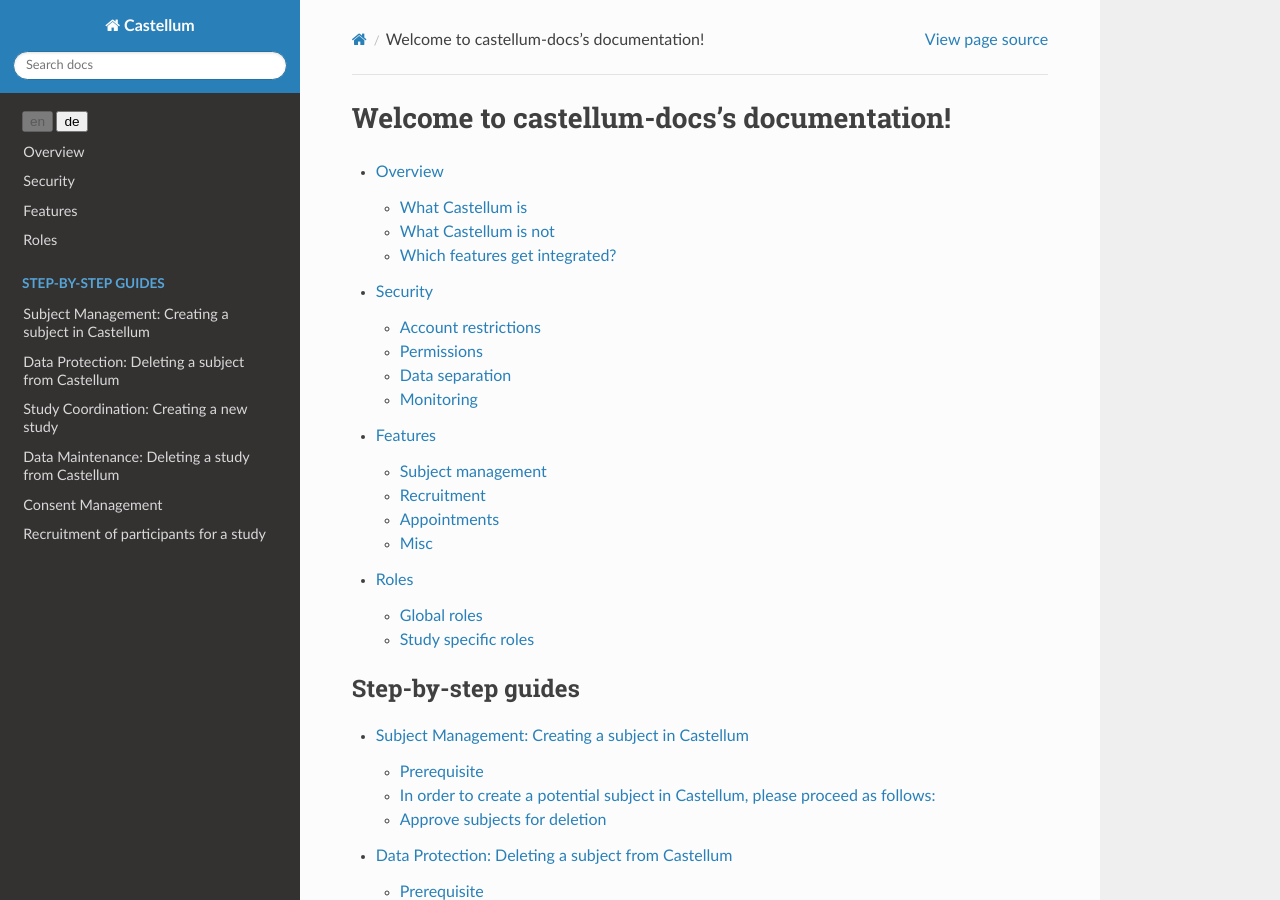
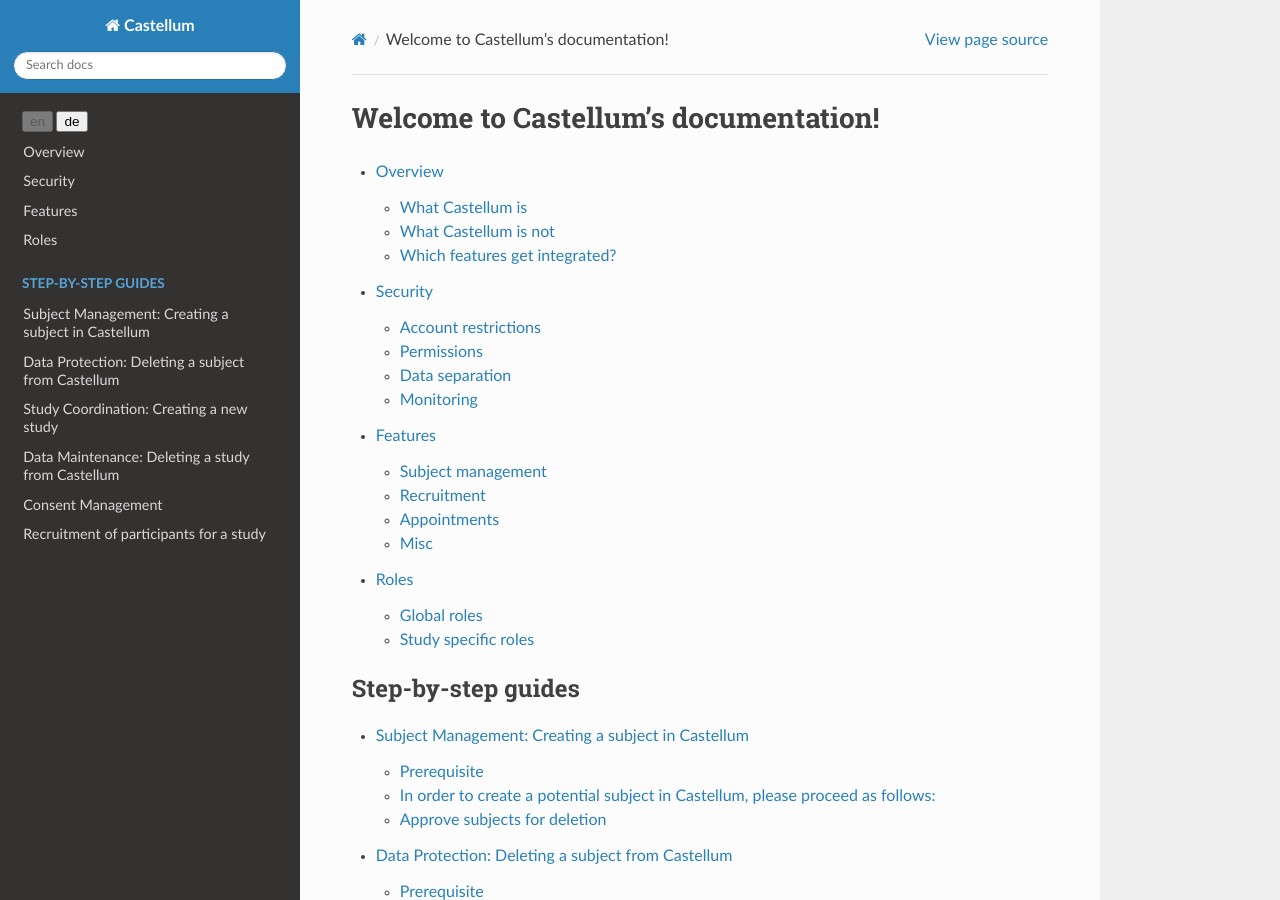
Before and after one commit to DouglasNeuroInformatics/castellum, a Sphinx documentation site: the page built from source/index.rst, in a window 1280 px wide and 900 px high. Built offline with Sphinx 7.4.7 and the Read the Docs theme 2.0.0, drawn with Linux system fonts in a browser that asks for light colours.

Commit message:
fix title in index.rst

```diff
--- a/source/index.rst
+++ b/source/index.rst
@@ -1,9 +1,9 @@
-.. castellum-docs documentation master file, created by
+.. castellum documentation master file, created by
    sphinx-quickstart on Wed Aug 21 12:35:44 2019.
    You can adapt this file completely to your liking, but it should at least
    contain the root `toctree` directive.
 
-Welcome to castellum-docs's documentation!
+Welcome to Castellum's documentation!
 ==========================================
 
 .. toctree::
```
